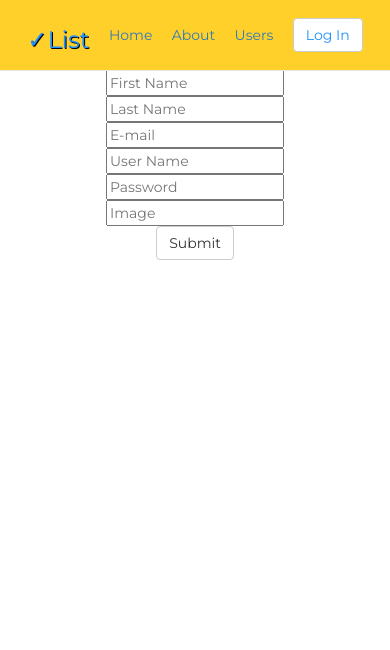
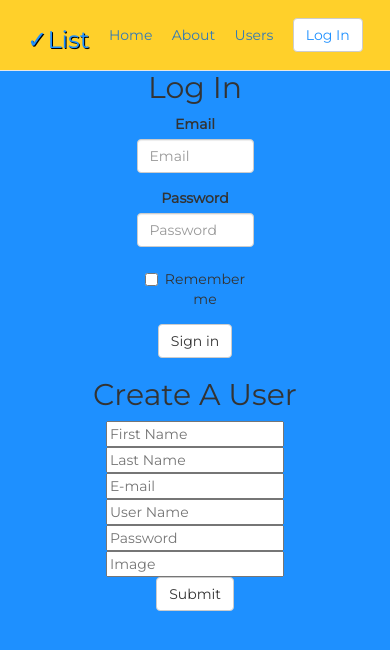
Before and after one commit to plaifang7/WDI16-Project3-checkList, a React (Create React App) app in the folder client/: page /login in a window 390 px wide. Shown: the top 650 px of the page. Built offline with nearby package versions, Linux system fonts and the light colour scheme; no server answers.

Commit message:
fixed home, alluser, userprof, and worked on responsiveness via media queries

```diff
--- a/client/src/components/EditUser.js
+++ b/client/src/components/EditUser.js
@@ -1,6 +1,7 @@
 import React, { Component } from 'react';
 import {Button} from 'react-bootstrap'
 import axios from 'axios'
+import styled from 'styled-components'
 
 
 class EditUser extends Component {
--- a/client/src/components/HomePage.js
+++ b/client/src/components/HomePage.js
@@ -27,7 +27,7 @@ div{
     text-shadow: 2px 2px black;
   }
   Button:hover{
-    background-color: #1E90FF
+    background-color: rgb(255, 208, 42);
     cursor: pointer;
   }
   Button:focus{
--- a/client/src/components/LoginPage.js
+++ b/client/src/components/LoginPage.js
@@ -1,7 +1,16 @@
 import React, { Component } from 'react';
-import { Button } from 'react-bootstrap'
+import { Button, Form, FormGroup, ControlLabel, Col, FormControl, Checkbox } from 'react-bootstrap'
 import axios from 'axios'
+import styled from 'styled-components'
 
+const LogInWrap = styled.div`
+margin: 71px auto auto auto;
+background-color: #1E90FF;
+height: 100vh
+`
+const LogInForm = styled.div`
+width: 30vw;
+`
 
 class LoginPage extends Component {
   state = {
@@ -32,9 +41,44 @@ class LoginPage extends Component {
   render() {
     return (
       <center>
+        <LogInWrap>
+          <LogInForm>
+            <h2>Log In</h2>
+            <Form horizontal>
+              <FormGroup controlId="formHorizontalEmail">
+                <Col componentClass={ControlLabel} sm={2}>
+                  Email
+    </Col>
+                <Col sm={10}>
+                  <FormControl type="email" placeholder="Email" />
+                </Col>
+              </FormGroup>
+
+              <FormGroup controlId="formHorizontalPassword">
+                <Col componentClass={ControlLabel} sm={2}>
+                  Password
+    </Col>
+                <Col sm={10}>
+                  <FormControl type="password" placeholder="Password" />
+                </Col>
+              </FormGroup>
+
+              <FormGroup>
+                <Col smOffset={2} sm={7}>
+                  <Checkbox>Remember me</Checkbox>
+                </Col>
+              </FormGroup>
+
+              <FormGroup>
+                <Col smOffset={2} sm={10}>
+                  <Button type="submit">Sign in</Button>
+                </Col>
+              </FormGroup>
+            </Form>
+          </LogInForm>
           <div>
-        <h1>Create A User</h1>
-        <form onSubmit={this.handleSubmit}>
+            <h2>Create A User</h2>
+            <Form onSubmit={this.handleSubmit}>
               <input
                 placeholder="First Name"
                 type="text"
@@ -84,8 +128,9 @@ class LoginPage extends Component {
               />
               <br />
               <Button type="submit">Submit</Button>
-        </form>
+            </Form>
           </div>
+        </LogInWrap>
       </center>
     );
   }
--- a/client/src/components/UserPage.js
+++ b/client/src/components/UserPage.js
@@ -40,7 +40,7 @@ Button{
   margin: 10px;
 }
 Button:hover{
-  background-color: #1E90FF
+  background-color: #1E90FF;
   cursor: pointer;
 }
 Button:focus{
--- a/client/src/components/UserShow.js
+++ b/client/src/components/UserShow.js
@@ -10,7 +10,7 @@ Button{
   margin: 10px;
 }
 Button:hover{
-  background-color: #1E90FF
+  background-color: rgb(255, 208, 42);
   cursor: pointer;
 }
 Button:focus{
@@ -30,7 +30,14 @@ const ShopListWrap = styled.div`
 border: 1px solid black;
 width: 40vw
 margin: 10px auto;
-background-color: white;
+background-color: #1E90FF;
+Button:hover{
+  background-color: rgb(255, 208, 42);
+  cursor: pointer;
+}
+Button:focus{
+  outline: none;
+}
 
 `
 const AddList = styled.div`
```
Lines whose indentation alone changed are shown as unchanged.
